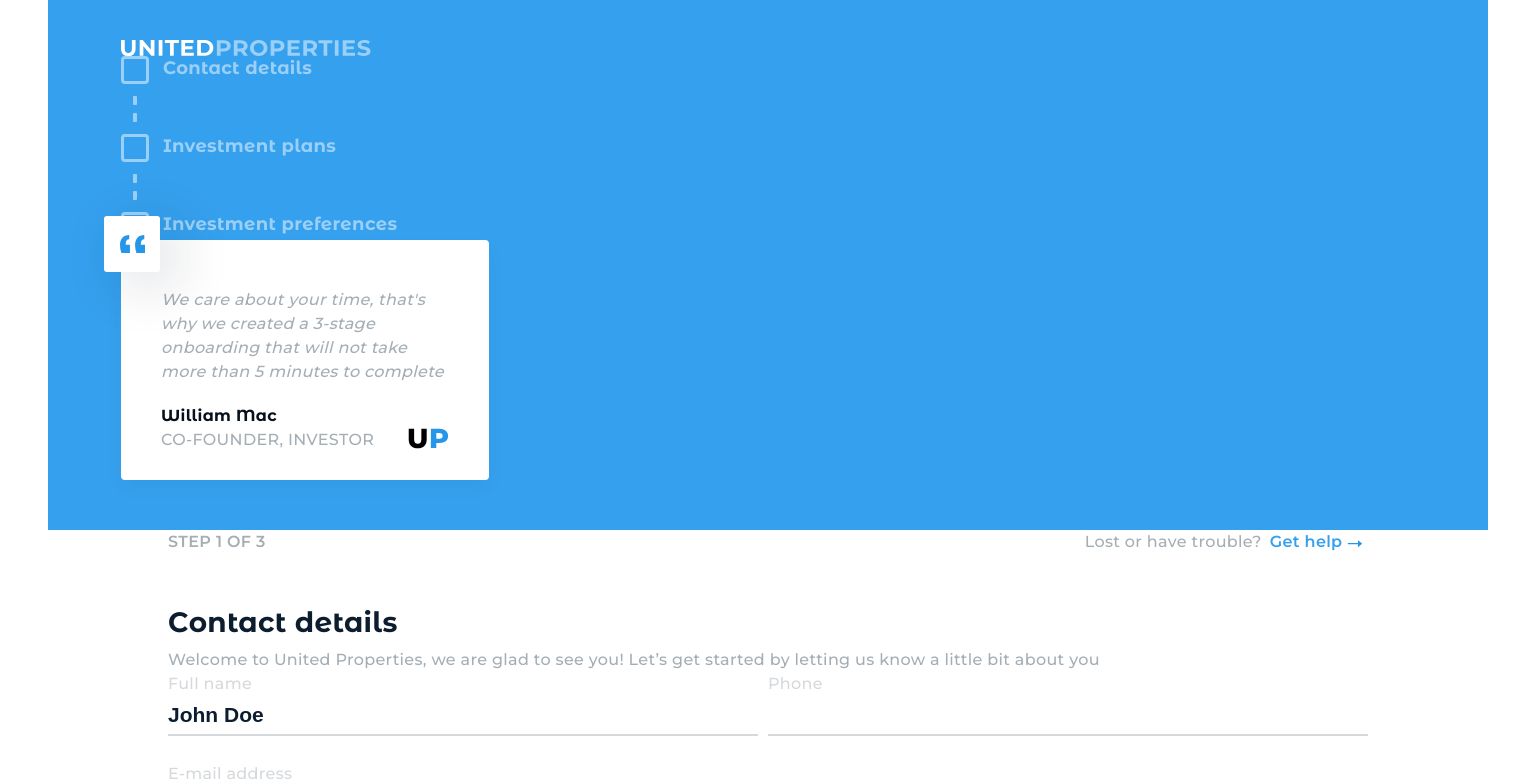
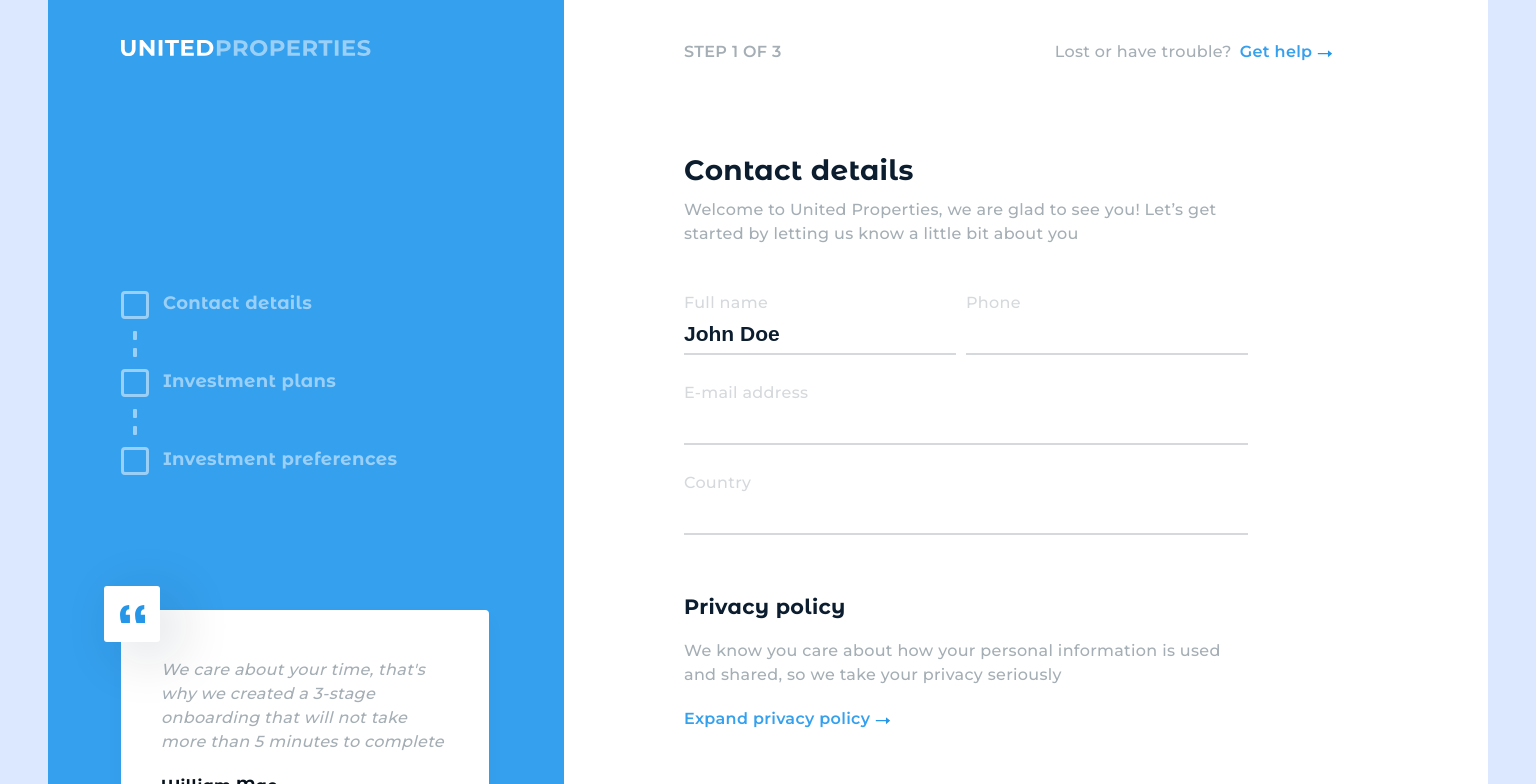
Before and after one commit to cavaglieridomenico/user-onboarding, a React (Create React App) app: page / in a window 1536 px wide. Shown: the top 784 px of the page. Built offline with nearby package versions, Linux system fonts and the light colour scheme.

Commit message:
[FIXED] Responsiveness management
The main dimensions of the elements are determined by the containers and
not by the elements themselves. Almost all responsiveness can be
adjusted in the variables.css module.

```diff
--- a/src/assets/style/variables.css
+++ b/src/assets/style/variables.css
@@ -14,7 +14,7 @@ Variables
   --darkBlack: #07111b;
   --mainGrey: #a4aeb4;
   --lightGrey: #d5d9dc;
-  --mainBackground: #fff;
+  --mainBackground: #dce8ff;
   --lightShadow: 0px 0px 20px #35a0ee40;
   --darkShadow: 0px 8px 20px #03110608;
 
@@ -27,41 +27,76 @@ Variables
 
   --mainBorderRadius: 0.25rem;
 
-  --maxWidth: 1440px;
-  --maxHeight: 900px;
-
-  --footerHeight: 130px;
+  --outerWith: 100vw;
+  --outerMaxWidth: 1440px;
 
   /*Responsive values*/
-  --outerWit: 100vw;
-  --innerWidth: auto;
-  --sidebarWidth: auto;
-  --sidebarPadding: 40px 4rem 50px 2rem;
-  --innerPadding: 0 10%;
-  --headerMarginTop: 0;
-  --titleMargin: 4% 0 1%;
-  --title2Margin: 1% 0 1%;
-  --formMarginBottom: 10%;
+  --outerHeight: calc(100vh - var(--logoMobileHeight));
+  --innerHeight: calc(100vh - var(--logoMobileHeight));
+  --innerPadding: 0;
+  --logoMobileHeight: 70px;
+  --inputMargin: 0;
+  --sectionContactMargin: 0 0 0px;
+  --sectionContactPadding: 0 10px;
+  --sidebarPadding: 40px 0 50px 73px;
+  --titleMargin: 20px 0 10px;
+  --formContactMargin: 10px 0 0;
+  --title2Margin: 20px 0 0 0;
 }
 
-@media all and (min-width: 800px) {
+@media all and (min-width: 768px) {
   :root {
-    --headerMarginTop: 3%;
-    --formMarginBottom: 6%;
+    --innerPadding: 40px 100px 50px;
+    --sectionContactMargin: 0 0 60px;
+  }
+}
+
+@media all and (min-width: 992px) {
+  :root {
+    --outerHeight: 100vh;
+    --innerHeight: 100vh;
+    --outerColLeft: 43%;
+    --innerPadding: 20px 50px;
+    --sidebarPadding: 30px 0 20px 30px;
+    --sectionContactMargin: 0 0 20px;
+  }
+}
+
+@media all and (min-width: 992px) and (min-height: 1300px) {
+  :root {
+    --innerPadding: 200px 50px;
+    --sidebarPadding: 30px 0 200px 30px;
+  }
+}
+
+@media all and (width: 1114px) and (height: 720px) {
+  :root {
+    --outerColLeft: 50%;
+    --sidebarPadding: 30px 0 130px 30px;
+  }
+}
+
+@media all and (min-width: 320px) and (max-height: 600px) {
+  :root {
+    --outerHeight: 100%;
+    --innerHeight: 100%;
   }
 }
 
 @media all and (min-width: 1440px) {
   :root {
-    --outerWith: 1440px;
-    --innerWidth: 924px;
-    --sidebarWidth: 516px;
+    --outerHeight: 900px;
+    --innerHeight: 900px;
+    --outerColLeft: 516px;
+    --innerPadding: 40px 150px 43px 120px;
+    --inputMargin: 0;
+    --sectionContactMargin: 10px 0 0px;
+    --sectionContactPadding: 0 90px 0 0;
     --sidebarPadding: 40px 0 50px 73px;
-    --innerPadding: 0 120px;
-    --headerMarginTop: 40px;
-    --titleMargin: 50px 0 1vh;
-    --title2Margin: 25px 0 1vh;
-    --formMarginBottom: 40px;
+    --titleMargin: 0 0 10px;
+    --formContactMargin: 45px 0 0;
+    --title2Margin: 60px 0 20px 0;
+    --progressMargin: 100px 0 0;
   }
 }
 /*Responsive values end*/
```
